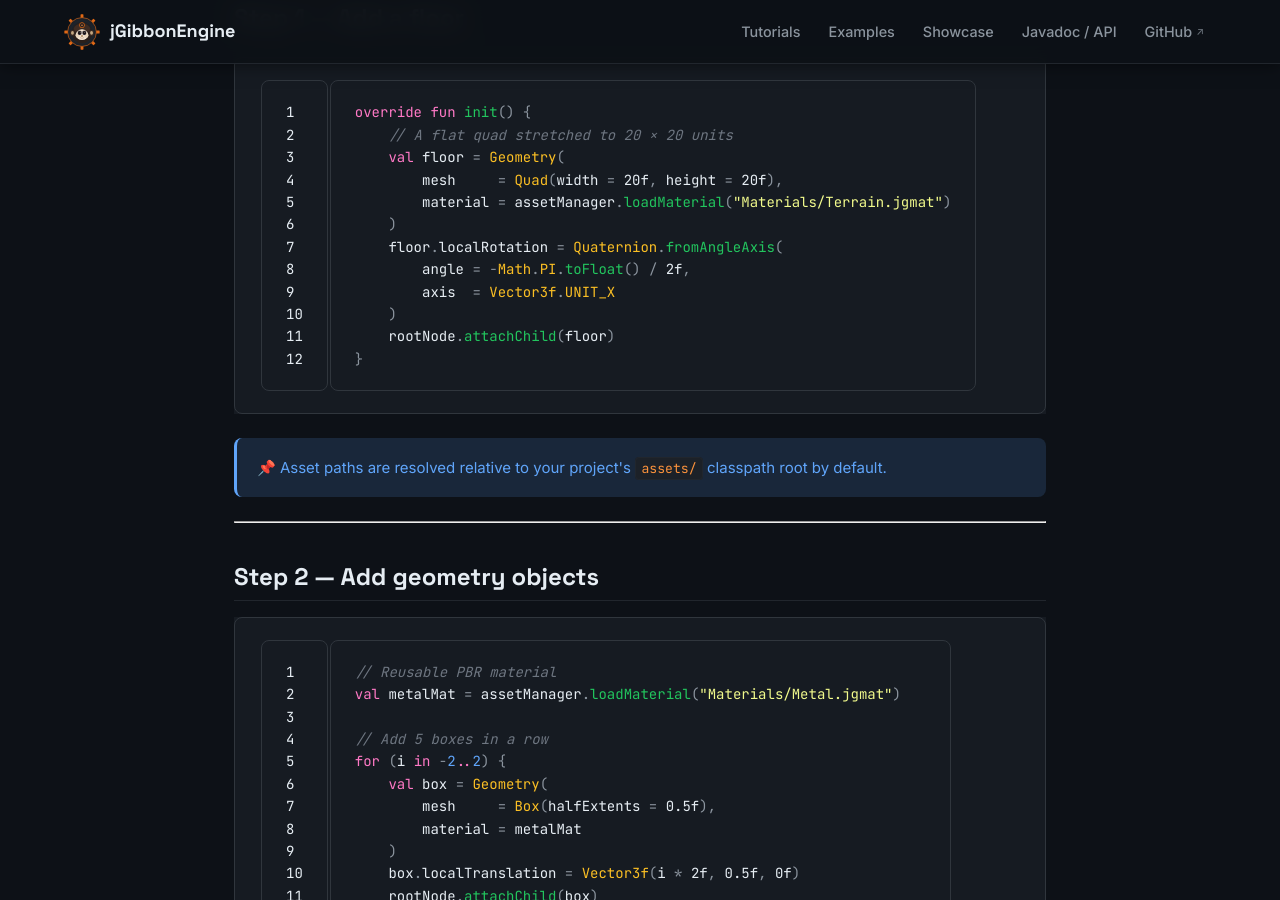
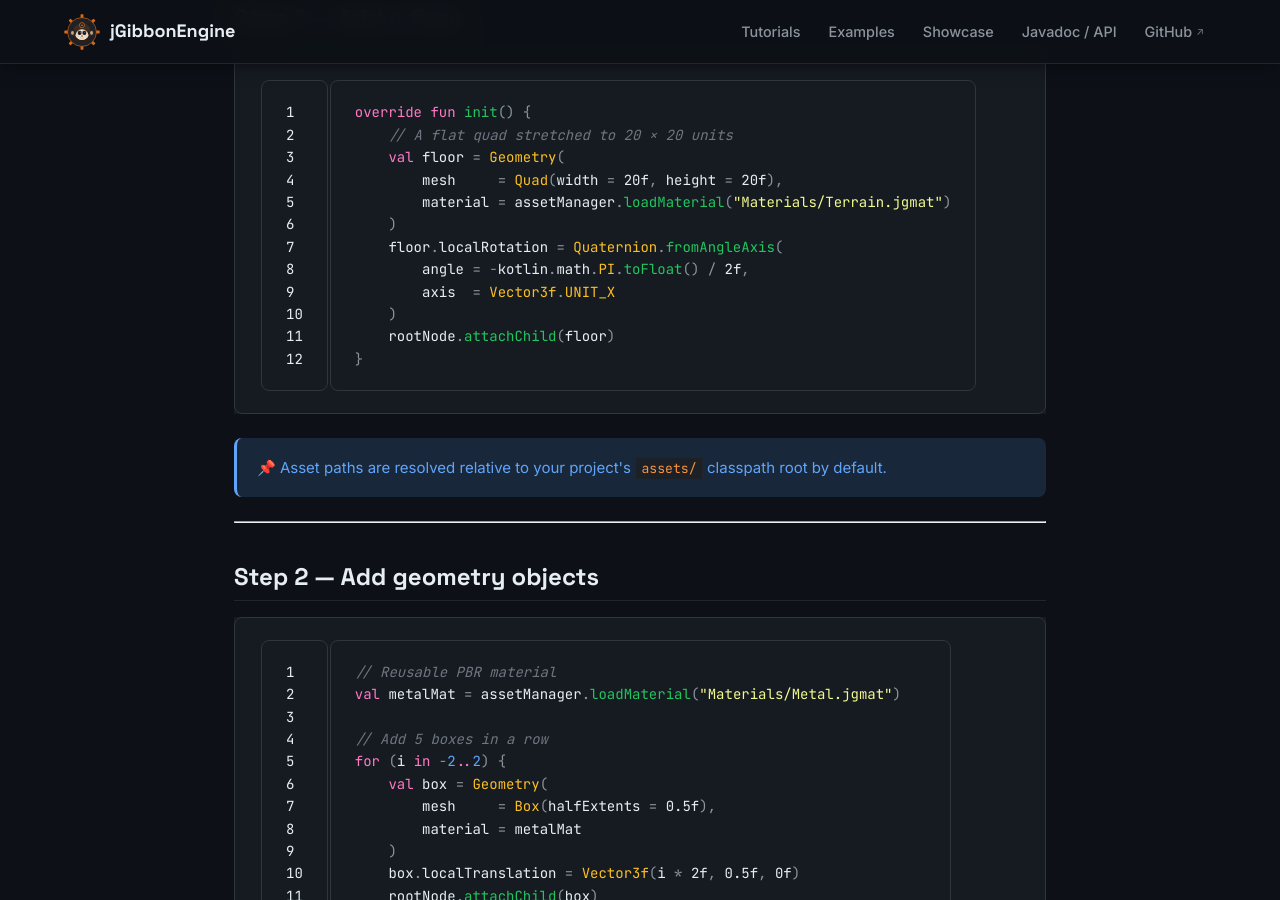
Before and after one commit to zzuegg/jGibbonEngine, a Jekyll site: the page built from docs/tutorials/first-scene.md, in a window 1280 px wide and 900 px high, scrolled down 1133 px. Built offline with Jekyll 4.4.1, drawn with Linux system fonts in a browser that asks for light colours.

Commit message:
fix: address code review feedback - remove || true from chmod, use kotlin.math.PI, fix README label
Agent-Logs-Url: https://github.com/zzuegg/jGibbonEngine/sessions/fb3ed1bb-aa3f-4e60-a111-25ea9c3feb84

Co-authored-by: zzuegg <2301442+zzuegg@users.noreply.github.com>

```diff
--- a/docs/_includes/footer.html
+++ b/docs/_includes/footer.html
@@ -27,7 +27,7 @@
       <div class="footer-col">
         <h4>Project</h4>
         <ul>
-          <li><a href="https://github.com/zzuegg/jGibbonEngine/blob/main/Readme.md" target="_blank" rel="noopener">README</a></li>
+          <li><a href="https://github.com/zzuegg/jGibbonEngine/blob/main/Readme.md" target="_blank" rel="noopener">Readme</a></li>
           <li><a href="https://github.com/zzuegg/jGibbonEngine/blob/main/LICENSE" target="_blank" rel="noopener">License</a></li>
           <li><a href="https://github.com/zzuegg/jGibbonEngine/discussions" target="_blank" rel="noopener">Discussions</a></li>
         </ul>
--- a/docs/tutorials/first-scene.md
+++ b/docs/tutorials/first-scene.md
@@ -46,7 +46,7 @@ override fun init() {
         material = assetManager.loadMaterial("Materials/Terrain.jgmat")
     )
     floor.localRotation = Quaternion.fromAngleAxis(
-        angle = -Math.PI.toFloat() / 2f,
+        angle = -kotlin.math.PI.toFloat() / 2f,
         axis  = Vector3f.UNIT_X
     )
     rootNode.attachChild(floor)
```
Also changed, not shown: .github/workflows/pages.yml.
